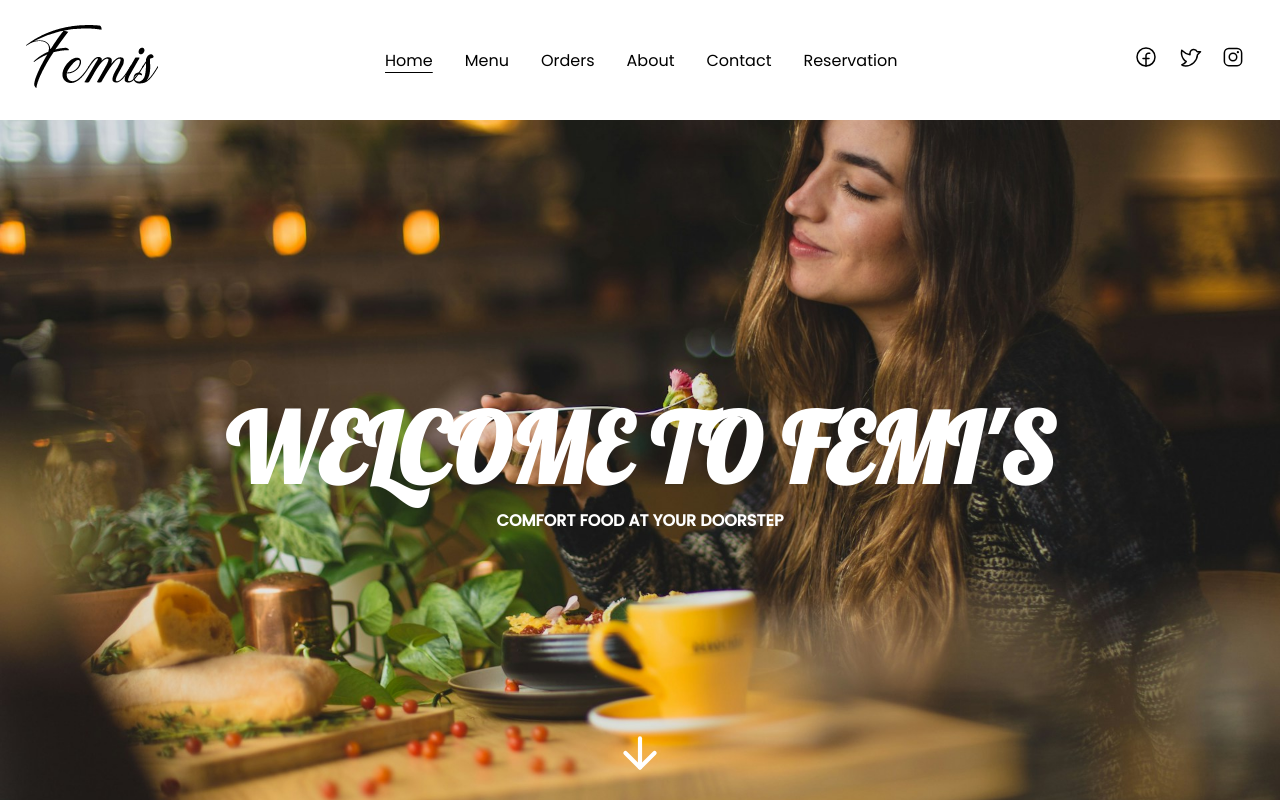
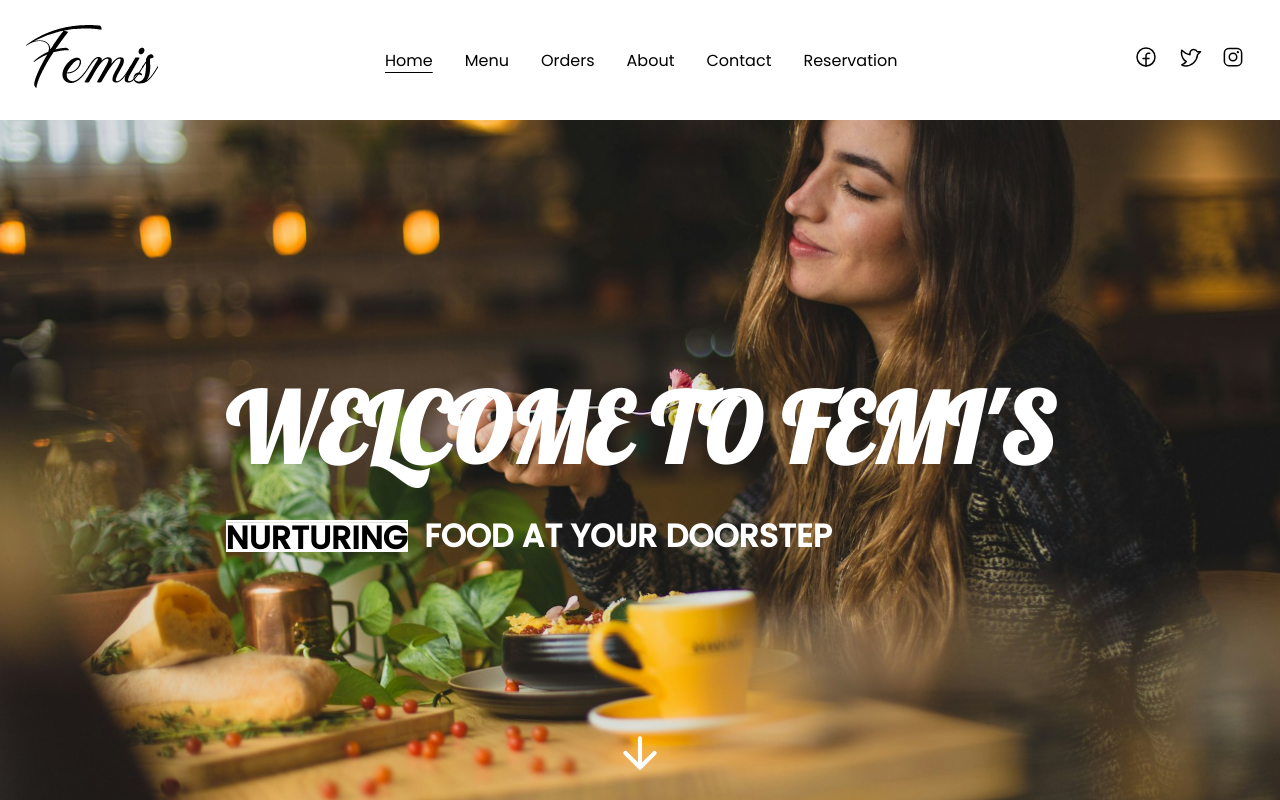
Before and after one commit to femiopebiyi/restaurant-site, a React (Vite) app: page / in a window 1280 px wide. Shown: the top 800 px of the page. Built offline with nearby package versions, Linux system fonts and the light colour scheme; the HTML template or start-up script is replaced by a standard one; a web font is replaced by a local one.

Commit message:
home write up transition

```diff
--- a/src/App.css
+++ b/src/App.css
@@ -77,6 +77,59 @@ header{
     text-transform: uppercase;
     text-align: center;
 
+
+}
+.benefits-con{
+    font-size: 2rem;
+    line-height: 1;
+    display: flex;
+    text-align: center;
+    color: white;
+    margin-top: 1em;
+}
+.benefits{
+    height: 1em;
+    overflow: hidden;
+    display: flex;
+    flex-direction: column;
+}
+.benefits span{
+    background-color: white;
+    color: black;
+    animation:  auto-scroll 10s infinite;
+}
+
+@keyframes auto-scroll {
+    0%{
+        transform: translateY(0);
+    }
+    5%{
+        transform: translateY(0);
+    }
+    10%{
+        transform: translateY(-1em);
+    }
+    30%{
+        transform: translateY(-1em);
+    }
+    35%{
+        transform: translateY(-2em);
+    }
+    55%{
+        transform: translateY(-2em);
+    }
+    60%{
+        transform: translateY(-3em);
+    }
+    80%{
+        transform: translateY(-3em);
+    }
+    85%{
+        transform: translateY(-4em);
+    }
+    100%{
+        transform: translateY(-4em);
+    }
 }
 .welcome h1{
     font-size: 6rem;
@@ -438,6 +491,7 @@ header{
     }
     .logo{
         margin-left: 1em;
+        cursor: pointer;
     }
 .ham-menu {
         display: block;
@@ -526,6 +580,10 @@ header{
         bottom: .5rem;
     }
 
+        .benefits-con {
+        font-size: 1rem;
+    }
+
     .cancel{
         position: absolute;
         top: 4%;
--- a/src/components/Navbar.tsx
+++ b/src/components/Navbar.tsx
@@ -16,7 +16,7 @@ const Navbar = () => {
   return (
     <header className="big-header">
         <div className="navbar">
-            <div className="logo">
+            <div className="logo" onClick={()=> navigate("/")} style={{cursor: "pointer"}}>
                 <img src={logo} alt="logo" />
             </div>
 
--- a/src/pages/Home/Home.tsx
+++ b/src/pages/Home/Home.tsx
@@ -12,7 +12,16 @@ const Home = () => {
       <div className="home">
         <div className="welcome">
           <h1>welcome to FEMI's</h1>
-          <p>Comfort food at your doorstep</p>
+          <h3 className="benefits-con">
+            <div className="benefits">
+                <span>Comfort</span>
+                <span>Satisfying</span>
+                <span>Soothing</span>
+                <span>Nurturing</span>
+                <span>Comfort</span>
+            </div>
+              &nbsp;&nbsp;food at your doorstep
+          </h3>
           <a href="#menu" className="arrowDownCon"><ArrowDown size={50} color="white" className="arrowDown"/></a>
 
         </div>
```
